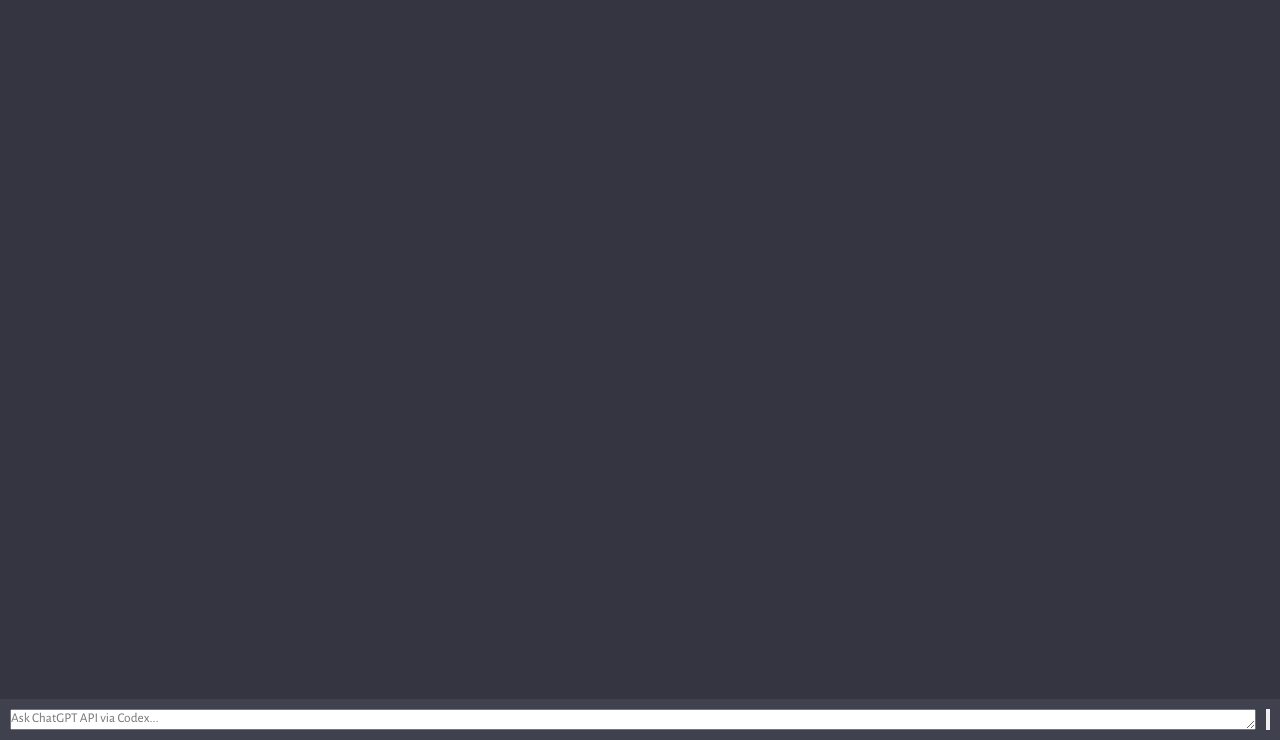
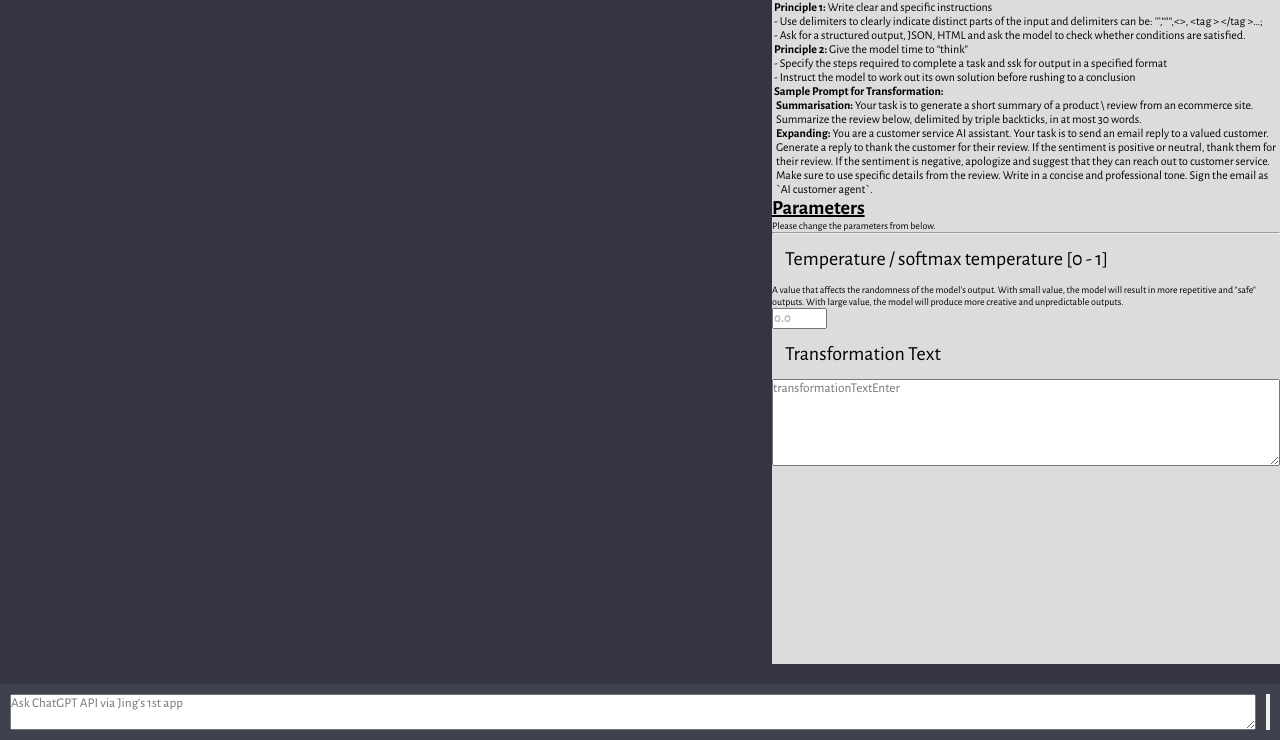
Before and after one commit to jdchen5/chatgptapicallingtest, a website built with Vite: page client/index.html in a window 1280 px wide. Shown: the part 60-800 px from the top of the page. Built offline with nearby package versions, Linux system fonts and the light colour scheme.

Commit message:
add Jing's customisation

```diff
--- a/client/index.html
+++ b/client/index.html
@@ -4,16 +4,114 @@
     <meta charset="UTF-8" />
     <link rel="icon" type="image/svg+xml" href="favicon.ico" />
     <meta name="viewport" content="width=device-width, initial-scale=1.0" />
-    <title>Codex - Jing Coding AI</title>
-    <link rel="stylesheet" href="style.css">
+    <title>ChatGPT via API - Jing Coding AI</title>
+    <link rel="stylesheet" href="style.css" />
   </head>
 
   <body>
     <div id="app">
-      <div id="chat_container"></div>
+      <div id="chat_container" style="display: flex; flex-direction: row">
+        <div id="left_col" style="flex: 60%"></div>
+        <div id="right_col" style="flex: 40%">
+          <h1>Configuration and Tips...</h1>
+          <h2><u>Prompt Tips</u></h2>
+          <ul>
+            <li>
+              <strong> Principle 1:</strong> Write clear and specific
+              instructions
+            </li>
+            <ul>
+              <li>
+                - Use delimiters to clearly indicate distinct parts of the input
+                and delimiters can be:
+                &#8217;&#8217;&#8217;,&#8220;&#8220;&#8220;,&lt;&gt;, &lt;tag
+                &gt; &lt;&#47;tag &gt;…;
+              </li>
+              <li>
+                - Ask for a structured output, JSON, HTML and ask the model to
+                check whether conditions are satisfied.
+              </li>
+            </ul>
+            <li>
+              <strong> Principle 2: </strong>Give the model time to
+              &#8220;think&#8221;
+            </li>
+            <ul>
+              <li>
+                - Specify the steps required to complete a task and ssk for
+                output in a specified format
+              </li>
+              <li>
+                - Instruct the model to work out its own solution before rushing
+                to a conclusion
+              </li>
+            </ul>
+            <li>
+              <strong>Sample Prompt for Transformation: </strong>
+              <ul>
+                <li>
+                  <strong>Summarisation:</strong> Your task is to generate a
+                  short summary of a product \ review from an ecommerce site.
+                  Summarize the review below, delimited by triple backticks, in
+                  at most 30 words.
+                </li>
+                <li>
+                  <strong>Expanding:</strong> You are a customer service AI
+                  assistant. Your task is to send an email reply to a valued
+                  customer. Generate a reply to thank the customer for their
+                  review. If the sentiment is positive or neutral, thank them
+                  for their review. If the sentiment is negative, apologize and
+                  suggest that they can reach out to customer service. Make sure
+                  to use specific details from the review. Write in a concise
+                  and professional tone. Sign the email as `AI customer agent`.
+                </li>
+              </ul>
+            </li>
+          </ul>
+          <h2><u>Parameters</u></h2>
+          <p>Please change the parameters from below.</p>
+          <hr />
+          <label for="temperature">
+            Temperature &#47; softmax temperature [0 - 1]
+          </label>
+          <p>
+            A value that affects the randomness of the model's output. With
+            small value, the model will result in more repetitive and "safe"
+            outputs. With large value, the model will produce more creative and
+            unpredictable outputs.
+          </p>
+          <input
+            type="number"
+            placeholder="Temperature"
+            name="changeTemperature"
+            id="changeTemperature"
+            min="0.0"
+            max="1.0"
+            step="0.1"
+            value="0.0"
+            required
+          />
+          <label for="transformationText">Transformation Text</label>
+          <textarea
+            type="text"
+            placeholder="transformationTextEnter"
+            name="transformationTextEnter"
+            id="transformationTextEnter"
+            value=""
+            rows="5"
+            cols="1"
+          ></textarea>
+          <br /><br />
+        </div>
+      </div>
 
       <form>
-        <textarea name="prompt" rows="1" cols="1" placeholder="Ask ChatGPT API via Codex..."></textarea>
+        <textarea
+          name="prompt"
+          rows="2"
+          cols="1"
+          placeholder="Ask ChatGPT API via Jing's 1st app"
+        ></textarea>
         <button type="submit"><img src="assets/send.svg" /></button>
       </form>
     </div>
--- a/client/script.js
+++ b/client/script.js
@@ -2,7 +2,7 @@ import bot from './assets/bot.svg';
 import user from './assets/user.svg';
 
 const form = document.querySelector('form');
-const chatContainer = document.querySelector('#chat_container');
+const chatContainer = document.querySelector('#left_col');
 
 let loadInterval;
 // while waiting for the response from ChatGPT, showing ... as loading status
@@ -27,6 +27,7 @@ function typeText (element, text) {
         if(index < text.length){
             element.innerHTML += text.charAt(index);
             index++;
+            chatContainer.scrollTop = chatContainer.scrollHeight;
         } else {
             clearInterval(interval);
         }
@@ -79,10 +80,28 @@ const handleSubmit = async (e) => {
 
     // to focus scroll to the bottom
     chatContainer.scrollTop = chatContainer.scrollHeight;
+    console.log("height",chatContainer.scrollHeight);
 
     // specific message div
     const messageDiv = document.getElementById(uniqueId);
+
+    // get temperature parameter value
+    const paraTemperature = document.getElementById("changeTemperature").value;
+
+    // get Transformation Text and check whether it is empty
+    const paraTransformationText = document.getElementById("transformationTextEnter").value;
+    var promptText = data.get('prompt');
+    if (paraTransformationText) {
+        promptText = promptText + "\n" + "Review:" + paraTransformationText;
+    }
+
     console.log('messageDiv=',messageDiv);
+    console.log('temperature', paraTemperature);
+    console.log('paraTransformationText', paraTransformationText);
+    console.log('promptText', promptText);
+
+
+
     // messageDiv.innerHTML = "..."
     loader(messageDiv);
     //fetch data from server -> bot's response
@@ -92,7 +111,9 @@ const handleSubmit = async (e) => {
             'Content-Type': 'application/json',
         },
         body: JSON.stringify({
-            prompt: data.get('prompt')
+           // prompt: data.get('prompt'),
+            prompt: promptText,
+            temperature: document.getElementById("changeTemperature").value
         })
     })
 
--- a/client/style.css
+++ b/client/style.css
@@ -9,6 +9,7 @@
 
 body {
   background: #343541;
+  overflow: hidden;
 }
 
 #app {
@@ -37,6 +38,27 @@ body {
 
   padding-bottom: 20px;
   scroll-behavior: smooth;
+}
+
+#left_col{
+  overflow-y: scroll;
+
+  display: flex;
+  flex-direction: column;
+  /*gap: 10px;*/
+
+  -ms-overflow-style: none;
+  scrollbar-width: none;
+
+  padding-bottom: 20px;
+  scroll-behavior: smooth;
+}
+
+#right_col{
+  float: left;
+  width: 40%;
+  overflow: auto;
+  background: #dcdcdc;
 }
 
 /* hides scrollbar */
@@ -90,7 +112,7 @@ body {
   flex: 1;
 
   color: #dcdcdc;
-  font-size: 20px;
+  font-size: 15px;
 
   max-width: 100%;
   overflow-x: scroll;
@@ -127,3 +149,37 @@ form {
 textarea {
   width: 100%;
 }
+
+h1 {
+  color: #077434;
+  font-size: 30px;
+}
+h2 {
+  color: #000000;
+  font-size: 20px;
+}
+
+p {
+  color: #000000;
+  font-size: 10px;
+}
+
+label{
+  color: #000000;
+  font-size: 20px;
+  display: block;
+	padding: 10px;
+	margin: 3px;
+}
+
+input{
+  color: #babbc9;
+  font-weight: bold;
+}
+
+li{
+  color: #000000;
+  font-size: 12px;
+  margin-left: 2px;
+  list-style-type: disc;
+}
```
Also changed, not shown: client/index 2cols.html (added, +30 -0 lines).
